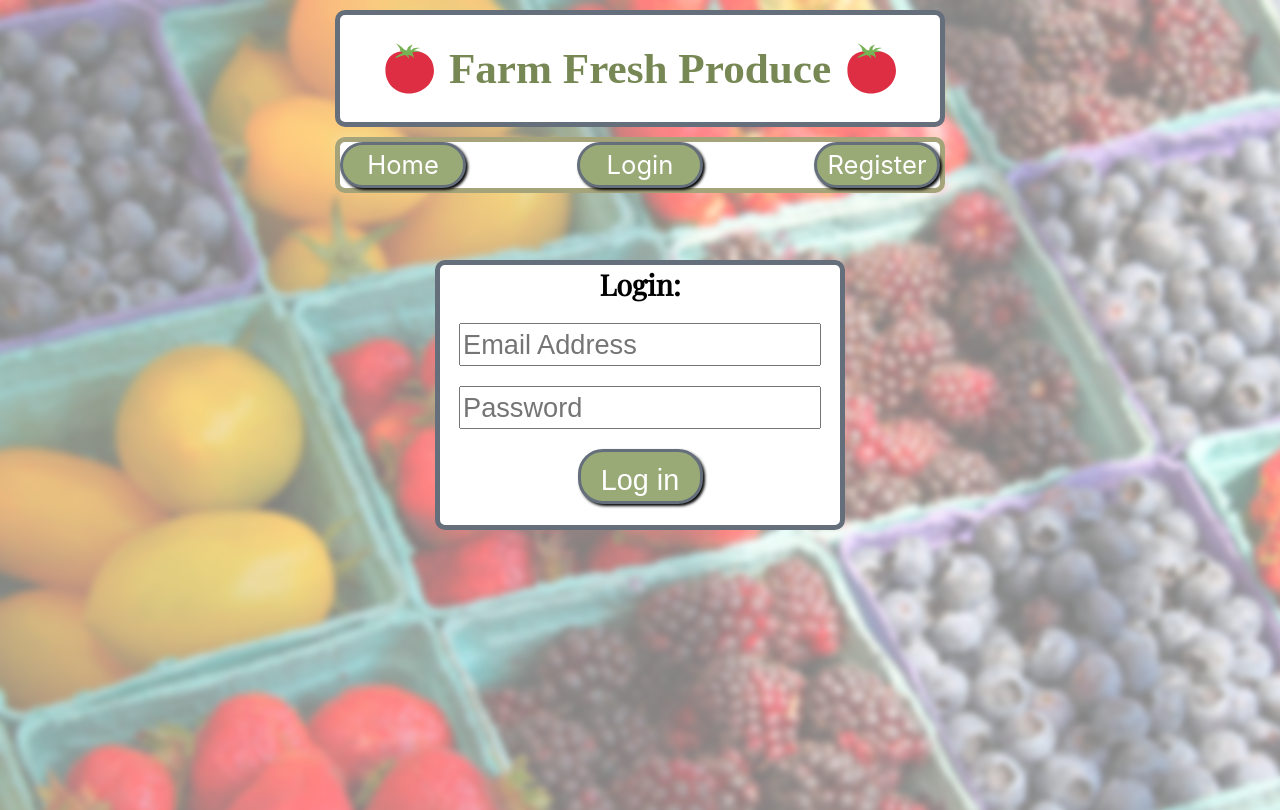
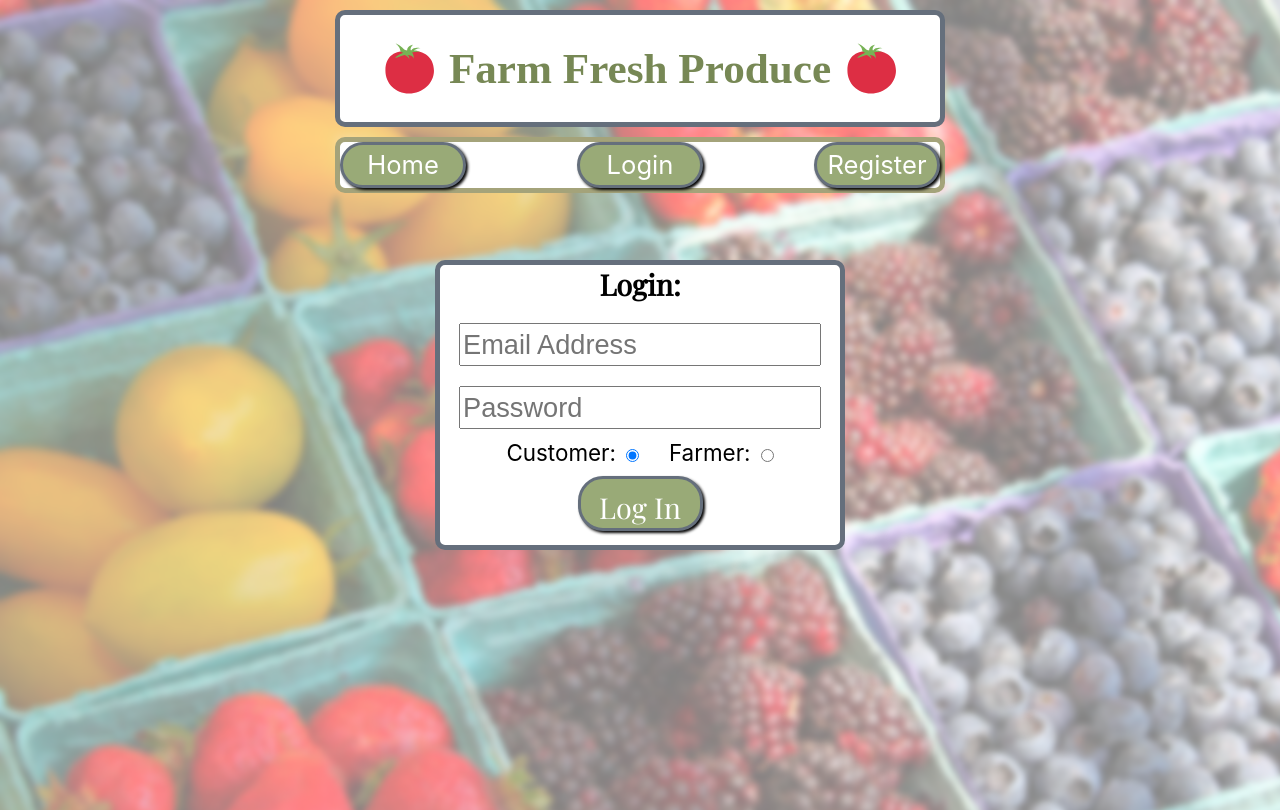
Before and after one commit to buildweek-farm-fresh-produce/Front-End, a React (Create React App) app: page /login in a window 1280 px wide. Built offline with nearby package versions, Linux system fonts and the light colour scheme; a web font is replaced by a local one.

Commit message:
Added Radio buttons, and styling I think

```diff
--- a/src/App.scss
+++ b/src/App.scss
@@ -49,14 +49,14 @@ $background: rgba(153, 170, 119, 1);
   background: white;
   border: 5px solid $border;
   width: 400px;
-  min-height: 260px;
+  min-height: 280px;
   border-radius: 10px;
   h2 {
     margin: 0px;
   }
   input {
     display: block;
-    margin: 20px auto;
+    margin: 20px auto 0px;
     line-height: 37px;
     font-size: 1.7rem;
   }
@@ -71,5 +71,24 @@ $background: rgba(153, 170, 119, 1);
     border: 3px solid $border;
     border-radius: 25px;
     box-shadow: 2px 2px 3px #000;
+    font-family: "Playfair Display", serif;
+  }
+  .radio {
+    font-size: 1.4rem;
+    display: flex;
+    justify-content: center;
+    align-items: center;
+    div {
+      margin: 10px 15px;
+      display: flex;
+      justify-content: space-between;
+      align-items: center;
+      label {
+        margin-right: 10px;
+      }
+      input {
+        margin-top: 6px;
+      }
+    }
   }
 }
--- a/src/actions/index.js
+++ b/src/actions/index.js
@@ -5,22 +5,41 @@ export const LOGIN_SUCCESS = "LOGIN_SUCCESS";
 export const LOGIN_FAIL = "LOGIN_FAIL";
 export const SYCH_CALL = "SYCH_CALL";
 export const HANDLE_CHANGE = "HANDLE_CHANGE";
+export const FARMER_CHANGE = "FARMER_CHANGE";
 
 export const login = state => dispatch => {
   dispatch({ type: LOGIN_START, payload: "Please Wait" });
-  // state.authLoading(true);
-  // axiosWithAuth()
-  //   .post("/login", state.credentials)
-  //   .then(res => {
-  //     //   console.log("RES", res.data);
-  //     dispatch({ type: LOGIN_SUCCESS, payload: res.data });
-  //   })
-  //   .catch(err => {
-  //     dispatch({
-  //       type: LOGIN_FAIL,
-  //       payload: err
-  //     });
-  //   });
+  state.authLoading(true);
+  axiosWithAuth()
+    .post("/https://farm-fresh-bw.herokuapp.com/shop/login", state.credentials)
+    .then(res => {
+      //   console.log("RES", res.data);
+      dispatch({ type: LOGIN_SUCCESS, payload: res.data });
+    })
+    .catch(err => {
+      dispatch({
+        type: LOGIN_FAIL,
+        payload: err
+      });
+    });
+};
+
+export const handleChange = e => dispatch => {
+  // console.log("HC", e.target.name, e.target.value);
+  dispatch({
+    type: HANDLE_CHANGE,
+    payload: {
+      [e.target.name]: e.target.value
+    }
+  });
+};
+
+export const farmerAC = e => dispatch => {
+  // console.log(e.target.value);
+  dispatch({
+    type: FARMER_CHANGE,
+    payload: e.target.value == "true" ? true : false
+  });
 };
 
 // export const getStuff = () => dispatch => {
@@ -39,16 +58,6 @@ export const login = state => dispatch => {
 //     });
 // };
 
-export const synchCall = stuff => {
-  return { type: SYCH_CALL, payload: stuff };
-};
-
-export const handleChange = e => dispatch => {
-  console.log("HC", e.target.name, e.target.value);
-  dispatch({
-    type: HANDLE_CHANGE,
-    payload: {
-      [e.target.name]: e.target.value
-    }
-  });
-};
+// export const synchCall = stuff => {
+//   return { type: SYCH_CALL, payload: stuff };
+// };
--- a/src/components/Login.js
+++ b/src/components/Login.js
@@ -3,10 +3,10 @@ import "../App.scss";
 import { connect } from "react-redux";
 import "react-loader-spinner/dist/loader/css/react-spinner-loader.css";
 import Loader from "react-loader-spinner";
-import { login, handleChange } from "../actions";
+import { login, handleChange, farmerAC } from "../actions";
 
 const Login = props => {
-  //   console.log("Login", props);
+  console.log("Login", props);
   const hc = e => {
     props.handleChange(e);
   };
@@ -15,6 +15,11 @@ const Login = props => {
     e.preventDefault();
     props.login(e);
   };
+
+  const farmerRadio = e => {
+    props.farmerAC(e);
+  };
+
   return (
     <div>
       <form onSubmit={li} className="loginForm">
@@ -33,7 +38,30 @@ const Login = props => {
           value={props.credentials.password}
           onChange={e => hc(e)}
         />
-        <button className="loginButton">Log in</button>
+        <div className="radio">
+          <div>
+            <label htmlFor="farmer">Customer: </label>
+            <input
+              type="radio"
+              name="farmer"
+              value="false"
+              checked={!props.farmer}
+              onChange={farmerRadio}
+            />
+          </div>
+          <div>
+            <label htmlFor="farmer">Farmer: </label>
+            <input
+              type="radio"
+              name="farmer"
+              value="true"
+              checked={props.farmer}
+              onChange={farmerRadio}
+            />
+          </div>
+        </div>
+
+        <button className="loginButton">Log In</button>
       </form>
       <div className="loading">
         {props.isLoading && (
@@ -49,11 +77,12 @@ const Login = props => {
 const mapStateToProps = state => {
   return {
     credentials: state.credentials,
-    authLoading: state.authLoading
+    authLoading: state.authLoading,
+    farmer: state.farmer
   };
 };
 
 export default connect(
   mapStateToProps,
-  { login, handleChange }
+  { login, handleChange, farmerAC }
 )(Login);
--- a/src/components/Register.js
+++ b/src/components/Register.js
@@ -1,53 +1,18 @@
 import React from "react";
 import "../App.scss";
 import { connect } from "react-redux";
-import "react-loader-spinner/dist/loader/css/react-spinner-loader.css";
-import Loader from "react-loader-spinner";
 
-const Register = props => {
-  //   console.log("Register", props);
-  const hc = e => {
-    props.handleChange(e);
-  };
-
-  const li = e => {
-    e.preventDefault();
-    props.login(e);
-  };
+function Register() {
   return (
-    <div>
-      <form onSubmit={li} className="loginForm">
-        <h2>Login:</h2>
-        <input
-          type="text"
-          name="username"
-          placeholder="Email Address"
-          value={props.credentials.username}
-          onChange={e => hc(e)}
-        />
-        <input
-          type="password"
-          name="password"
-          placeholder="Password"
-          value={props.credentials.password}
-          onChange={e => hc(e)}
-        />
-        <button className="loginButton">Log in</button>
-      </form>
-      <div className="loading">
-        {props.isLoading && (
-          <>
-            <h2>Loading...</h2>
-            <Loader type="Rings" color="red" height={80} width={80} />
-          </>
-        )}
-      </div>
+    <div className="login">
+      <h2>Registration Form</h2>
     </div>
   );
-};
+}
+
 const mapStateToProps = state => {
   return {
-    register: state.register
+    stateObj: state.Obj
   };
 };
 
--- a/src/reducers/index.js
+++ b/src/reducers/index.js
@@ -2,11 +2,13 @@ import {
   LOGIN_START,
   LOGIN_SUCCESS,
   LOGIN_FAIL,
-  HANDLE_CHANGE
+  HANDLE_CHANGE,
+  FARMER_CHANGE
 } from "../actions";
 
 const initialState = {
   authLoading: false,
+  farmer: false,
   credentials: {
     username: "",
     password: ""
@@ -33,6 +35,12 @@ export const reducer = (state = initialState, action) => {
         ...state,
         credentials: { [action.payload.name]: action.payload.value }
       };
+    case FARMER_CHANGE:
+      console.log("Make it", action.payload);
+      return {
+        ...state,
+        farmer: Boolean(action.payload)
+      };
     default:
       return state;
   }
```
